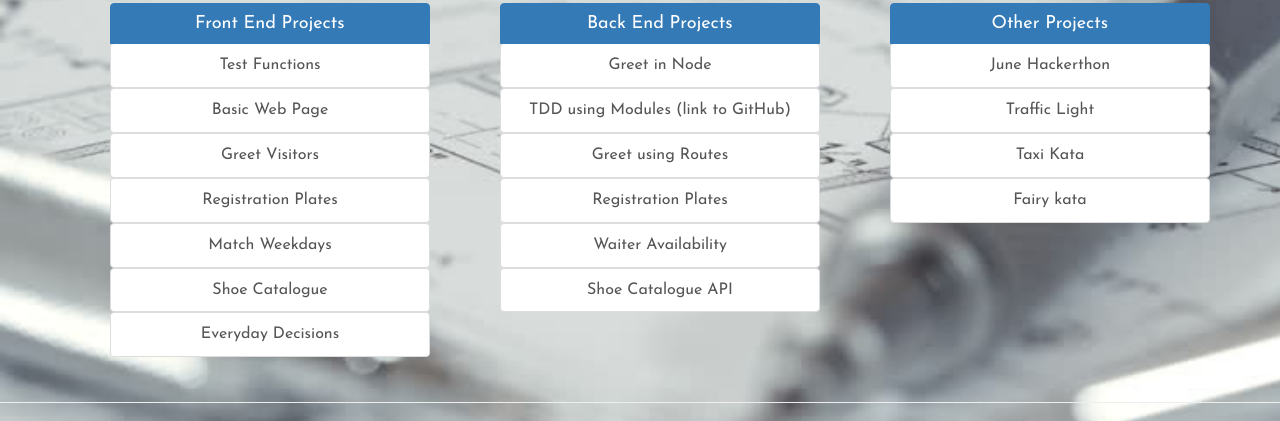
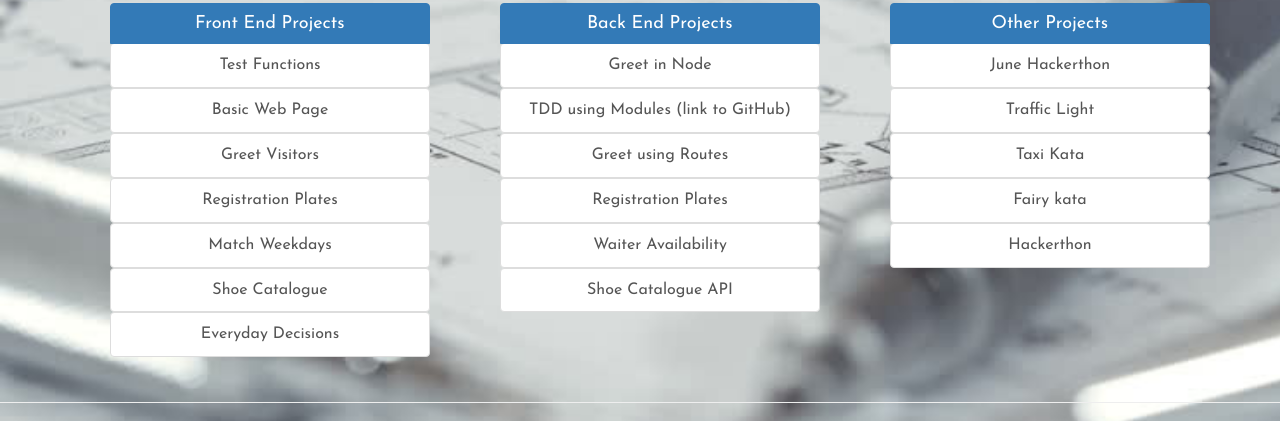
Before and after one commit to viwesomagaca/My_Profile, a plain HTML site: page index.html in a window 1280 px wide. Shown: the part 330-751 px from the top of the page. Drawn offline with nearby package versions, Linux system fonts and the light colour scheme; a web font is replaced by a local one.

```diff
--- a/index.html
+++ b/index.html
@@ -136,6 +136,7 @@
 							<li> <a class="list-group-item" href="https://viwesomagaca.github.io/traffic-light/">Traffic Light</a></li>
 							<li> <a class="list-group-item" href="https://viwesomagaca.github.io/taxi-kata/">Taxi Kata</a></li>
 							<li> <a class="list-group-item" href="">Fairy kata</a></li>
+							<li> <a class="list-group-item" href="">Hackerthon</a></li>
 						</ul>
 					</div>
 				</div>
```
